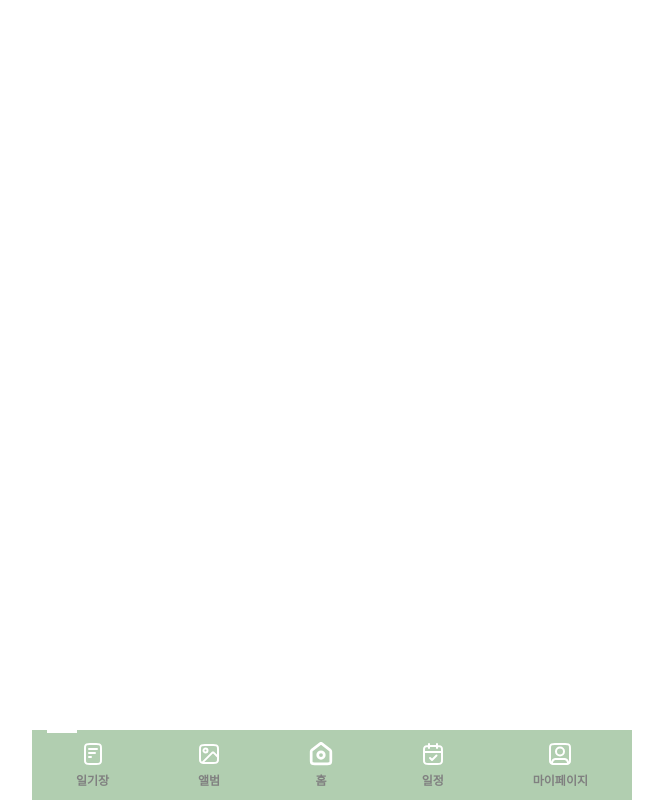
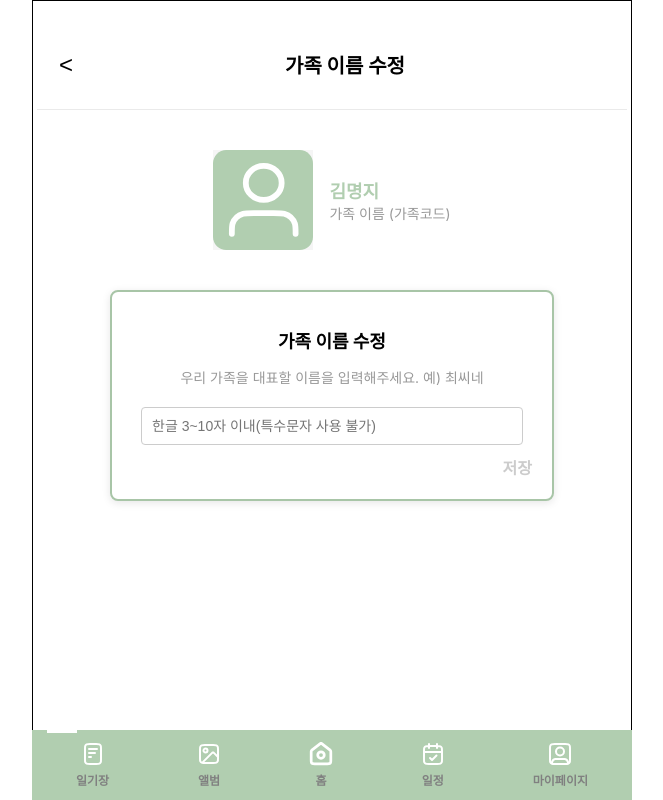
Before and after one commit to MyongjiCollaboration/Front, a React (Create React App) app: page /family-name-edit in a window 1280 px wide. Before the commit this address had no page. Shown: the whole page, without its empty margins (308-971 px from the left). Built offline with nearby package versions, Linux system fonts and the light colour scheme.

Commit message:
feat:가족이름 수정1

```diff
--- a/src/App.js
+++ b/src/App.js
@@ -11,6 +11,7 @@ import { ThemeProvider } from 'styled-components';
 import { Theme } from './styles/Theme.js';
 import Join from './page/Join.js';
 import MyPage from './page/MyPage.js';
+import Detail from './page/Detail.js';
 
 function App() {
   return (
@@ -25,6 +26,7 @@ function App() {
             <Route path='/albumDetail/:id' element={<AlbumDetail />} />
             <Route path='/auth/signin' element={<Join />} />
             <Route path='/mypage' element={<MyPage />} />
+            <Route path='/family-name-edit' element={<Detail />} />
           </Routes>
         </div>
         <BottomNav />
--- /dev/null
+++ b/src/page/Detail.js
@@ -0,0 +1,186 @@
+import React, { useState } from 'react';
+import styled from 'styled-components';
+import { useNavigate } from 'react-router-dom';
+import MyProfile from '../img/Bottombar/Myprofile.svg';
+
+const Detail = () => {
+  const [familyName, setFamilyName] = useState('');
+  const [errorMessage, setErrorMessage] = useState('');
+  const navigate = useNavigate();
+
+  const validateFamilyName = (name) => {
+    const familyNameRegex = /^[가-힣]{3,10}$/; // 한글 3~10자, 특수문자 사용 불가
+    if (name === '') {
+      setErrorMessage(''); // 입력이 비어 있을 경우 에러 메시지 제거
+    } else if (!familyNameRegex.test(name)) {
+      setErrorMessage('한글 3~10자 이내(특수문자 사용 불가)');
+    } else {
+      setErrorMessage('');
+    }
+  };
+
+  const handleSave = () => {
+    if (errorMessage === '' && familyName.length > 0) {
+      // 저장 로직 추가 (예: API 요청)
+      console.log('Family Name Saved:', familyName);
+      navigate('/mypage'); // 저장 후 마이페이지로 이동
+    }
+  };
+
+  return (
+    <Container>
+      <Header>
+        <BackButton onClick={() => navigate('/mypage')}>&lt;</BackButton>
+        <Title>가족 이름 수정</Title>
+      </Header>
+      <ProfileSection>
+        <ProfileImage src={MyProfile} alt='프로필 이미지' />
+        <ProfileText>
+          <UserName>김명지</UserName>
+          <FamilyCode>가족 이름 (가족코드)</FamilyCode>
+        </ProfileText>
+      </ProfileSection>
+      <FormContainer>
+        <FormTitle>가족 이름 수정</FormTitle>
+        <FormSubtitle>
+          우리 가족을 대표할 이름을 입력해주세요. 예) 최씨네
+        </FormSubtitle>
+        <Input
+          type='text'
+          placeholder='한글 3~10자 이내(특수문자 사용 불가)'
+          value={familyName}
+          onChange={(e) => {
+            const value = e.target.value;
+            setFamilyName(value);
+            validateFamilyName(value);
+          }}
+        />
+        {errorMessage && <ErrorText>{errorMessage}</ErrorText>}
+        <SaveText
+          disabled={errorMessage !== '' || familyName === ''}
+          onClick={handleSave}
+        >
+          저장
+        </SaveText>
+      </FormContainer>
+    </Container>
+  );
+};
+
+const Container = styled.div`
+  display: flex;
+  flex-direction: column;
+  justify-content: flex-start;
+  align-items: center;
+  min-height: 100vh;
+  background-color: #fff;
+  max-width: 600px;
+  margin: 0 auto;
+  padding: 20px;
+  box-sizing: border-box;
+  border: 1px solid ${({ theme }) => theme.colors.Black};
+`;
+
+const Header = styled.div`
+  display: flex;
+  justify-content: space-between;
+  align-items: center;
+  width: 100%;
+  padding: 16px;
+  background-color: #fff;
+  border-bottom: 1px solid #eaeaea;
+`;
+
+const BackButton = styled.button`
+  background: none;
+  border: none;
+  font-size: 24px;
+  cursor: pointer;
+`;
+
+const Title = styled.h1`
+  font-size: 20px;
+  font-weight: bold;
+  text-align: center;
+  flex-grow: 1;
+`;
+
+const ProfileSection = styled.div`
+  display: flex;
+  align-items: center;
+  justify-content: center;
+  margin: 40px;
+`;
+
+const ProfileImage = styled.img`
+  width: 100px;
+  height: 100px;
+  margin-right: 16px;
+`;
+
+const ProfileText = styled.div`
+  text-align: left;
+`;
+
+const UserName = styled.p`
+  font-size: 18px;
+  font-weight: bold;
+  margin: 0;
+  color: ${({ theme }) => theme.colors.green4};
+`;
+
+const FamilyCode = styled.p`
+  font-size: 14px;
+  color: #999;
+  margin: 0;
+`;
+
+const FormContainer = styled.div`
+  width: 100%;
+  max-width: 400px;
+  padding: 20px;
+  border: 2px solid ${({ theme }) => theme.colors.green3}; /* 테두리 색상 변경 */
+  border-radius: 8px;
+  box-shadow: 0 2px 8px rgba(0, 0, 0, 0.1); /* 그림자 추가 */
+  background-color: #fff;
+`;
+
+const FormTitle = styled.h2`
+  font-size: 18px;
+  font-weight: bold;
+  margin-bottom: 10px;
+`;
+
+const FormSubtitle = styled.p`
+  font-size: 14px;
+  color: #999;
+  margin-bottom: 20px;
+`;
+
+const Input = styled.input`
+  width: 90%;
+  padding: 10px;
+  font-size: 14px;
+  border: 1px solid #ccc;
+  border-radius: 4px;
+  margin-bottom: 10px;
+`;
+
+const ErrorText = styled.p`
+  font-size: 12px;
+  color: ${({ theme }) => theme.colors.red};
+  margin: 0 0 10px;
+`;
+
+const SaveText = styled.p`
+  width: 100%;
+  font-size: 16px;
+  font-weight: bold;
+  color: ${({ theme, disabled }) =>
+    disabled ? '#ccc' : theme.colors.green3}; /* 텍스트 색상 변경 */
+  text-align: right;
+  margin: 0;
+  cursor: ${({ disabled }) => (disabled ? 'not-allowed' : 'pointer')};
+`;
+
+export default Detail;
--- a/src/page/MyPage.js
+++ b/src/page/MyPage.js
@@ -1,5 +1,6 @@
 import React from 'react';
 import styled from 'styled-components';
+import { Link } from 'react-router-dom';
 import Logo from '../img/Bottombar/Logo.svg';
 import MyProfile from '../img/Bottombar/Myprofile.svg';
 import Mydiary from '../img/Bottombar/Mydiary.svg';
@@ -18,7 +19,7 @@ const MyPage = () => {
         <ProfileImage src={MyProfile} alt='프로필 이미지' />
         <ProfileText>
           <UserName>김명지</UserName>
-          <FamilyCode>가족이름(가족코드)</FamilyCode>
+          <FamilyCode>가족 이름(가족코드)</FamilyCode>
         </ProfileText>
       </ProfileSection>
       <MenuList>
@@ -26,9 +27,9 @@ const MyPage = () => {
           <MenuIcon src={Mydiary} alt='내가 작성한 일기' />
           <MenuText>내가 작성한 일기</MenuText>
         </MenuItem>
-        <MenuItem>
-          <MenuIcon src={Profilechange} alt='프로필 수정' />
-          <MenuText>프로필 수정</MenuText>
+        <MenuItem as={Link} to='/family-name-edit'>
+          <MenuIcon src={Profilechange} alt='가족 이름 수정' />
+          <MenuText>가족 이름 수정</MenuText>
         </MenuItem>
         <MenuItem>
           <MenuIcon src={Logout} alt='로그아웃' />
@@ -44,14 +45,12 @@ const MyPage = () => {
         <FooterText>
           Developed By 멋쟁이사자처럼 대학교 12기
           <br />
-          명지대 인문, 자연 연합 명지트 4조
+          명지대 인문 X 자연 명지톤 4조
         </FooterText>
       </Footer>
     </Container>
   );
 };
-
-export default MyPage;
 
 const Container = styled.div`
   display: flex;
@@ -134,7 +133,7 @@ const MenuItem = styled.div`
   display: flex;
   align-items: center;
   justify-content: flex-start;
-  width: 90%;
+  width: 100%;
   max-width: 400px;
   padding: 16px;
   border: 2px solid ${({ theme }) => theme.colors.green4};
@@ -142,6 +141,8 @@ const MenuItem = styled.div`
   box-shadow: 0 2px 8px rgba(0, 0, 0, 0.3);
   cursor: pointer;
   background-color: #fff;
+  text-decoration: none;
+  color: inherit;
 
   &:hover {
     background-color: #f0f0f0;
@@ -180,3 +181,5 @@ const FooterText = styled.p`
   margin: 0;
   text-align: left;
 `;
+
+export default MyPage;
```
